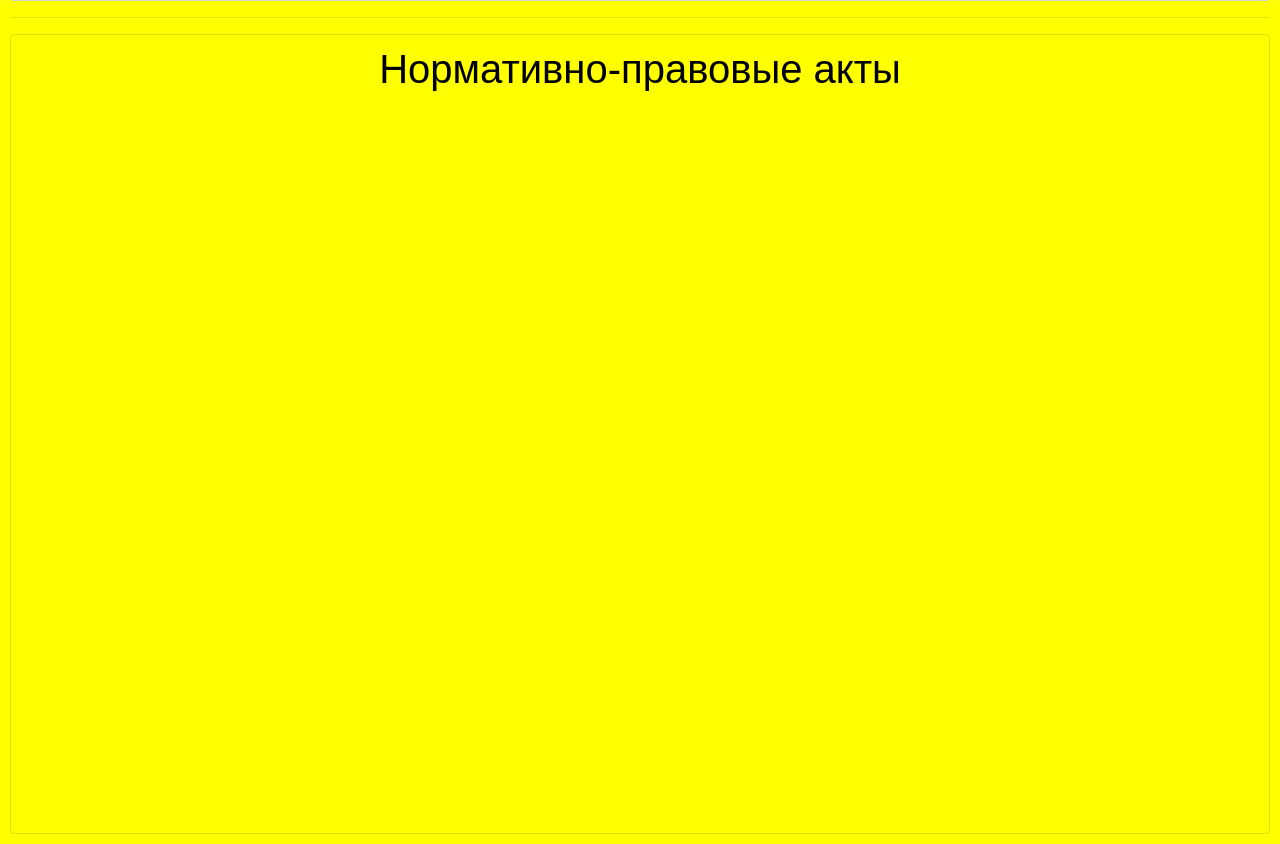
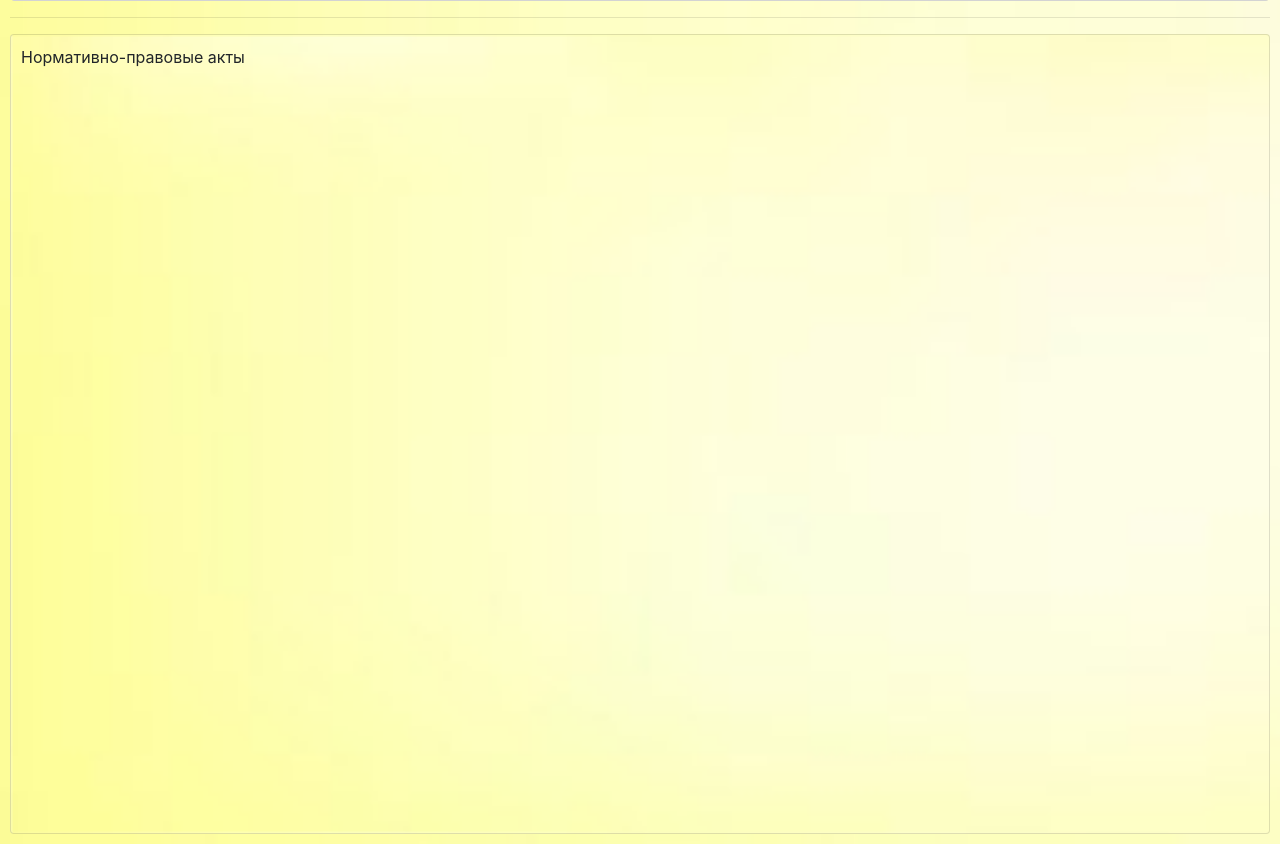
Before and after one commit to suph4rd/DDTProject, a Django app: page /npa/ in a window 1280 px wide. Shown: the part 228-1072 px from the top of the page. Run offline with Django 3.2, Linux system fonts and the light colour scheme; the visitor is signed in with stand-in values (Sample User, id 1); data comes from the database, SQL or seed files in the repository; data that the repository does not hold is empty; some libraries are stand-ins or nearby versions.

Commit message:
change background

```diff
--- a/templates/core/general.html
+++ b/templates/core/general.html
@@ -14,7 +14,7 @@
         {% endblock %}
     </title>
 </head>
-<body style="background-color: yellow; margin: 10px">
+<body style="background-image: url('http://0.0.0.0:8000/static/icons/background.jpg'); background-size: cover; margin: 10px">
 <div class="header">
     <div class="header-top navbar navbar-dark" style="background-color: #f0e68c; border: 1px solid lightgray; border-radius: 3px">
             <img style="width: 8%" src="{% static 'icons/logo.png' %}" alt="Эмблема организации">
@@ -61,9 +61,9 @@
         {% endif %}
     {% endblock %}
     {% if org_list %}
-        <div class="card card-content" style="padding: 10px; margin-left: 16%; min-height: 800px; background-color: yellow">
+        <div class="card card-content" style="padding: 10px; margin-left: 16%; min-height: 800px; background-image: url('http://0.0.0.0:8000/static/icons/background.jpg'); background-size: cover;">
     {% else %}
-        <div class="card" style="padding: 10px; min-height: 800px; background-color: yellow">
+        <div class="card" style="padding: 10px; min-height: 800px; background-image: url('http://0.0.0.0:8000/static/icons/background.jpg'); background-size: cover;>
     {% endif %}
     {% block content %}
         <h1 style="text-align: center; color: black; font-family: Luminari, fantasy"><em>Дворец творчества детей и молодежи</em></h1>
--- a/templates/core/login.html
+++ b/templates/core/login.html
@@ -9,7 +9,7 @@
     <script src="{% static 'bootstrap4/bootstrap.min.js' %}"></script>
     <title>Вход</title>
 </head>
-<body style="background-color: yellow">
+<body style="background-image: url('http://0.0.0.0:8000/static/icons/background.jpg'); background-size: cover;">
     <h1 style="text-align: center; font-family: Luminari, fantasy">Дворец творчества детей и молодёжи</h1>
     <h2 style="color: black; text-align: center; font-family: FreeMono, monospace">Электронный кабинет методического отдела</h2>
     <form method="post" style="position: absolute; width: 30%; left: 0; right: 0; margin: 0 auto">
--- a/templates/core/npa.html
+++ b/templates/core/npa.html
@@ -2,9 +2,11 @@
 {% block title %}НПА{% endblock %}
 {% block content %}
     <h1 style="text-align: center; color: black; font-family: Luminari, fantasy">Нормативно-правовые акты</h1>
+    <div style="font-size: 25px">
     {% for item in queryset %}
-        <p style="color: blue">
+        <p style="font-family: FreeMono, monospace">
             <a href="{{ MEDIA_URL }}{{ item.file }}">{{ forloop.counter }}. {{ item.name }}</a>
         </p> <br/>
     {% endfor %}
+    </div>
 {% endblock %}
```
Also changed, not shown: static/icons/background.jpg (added).
